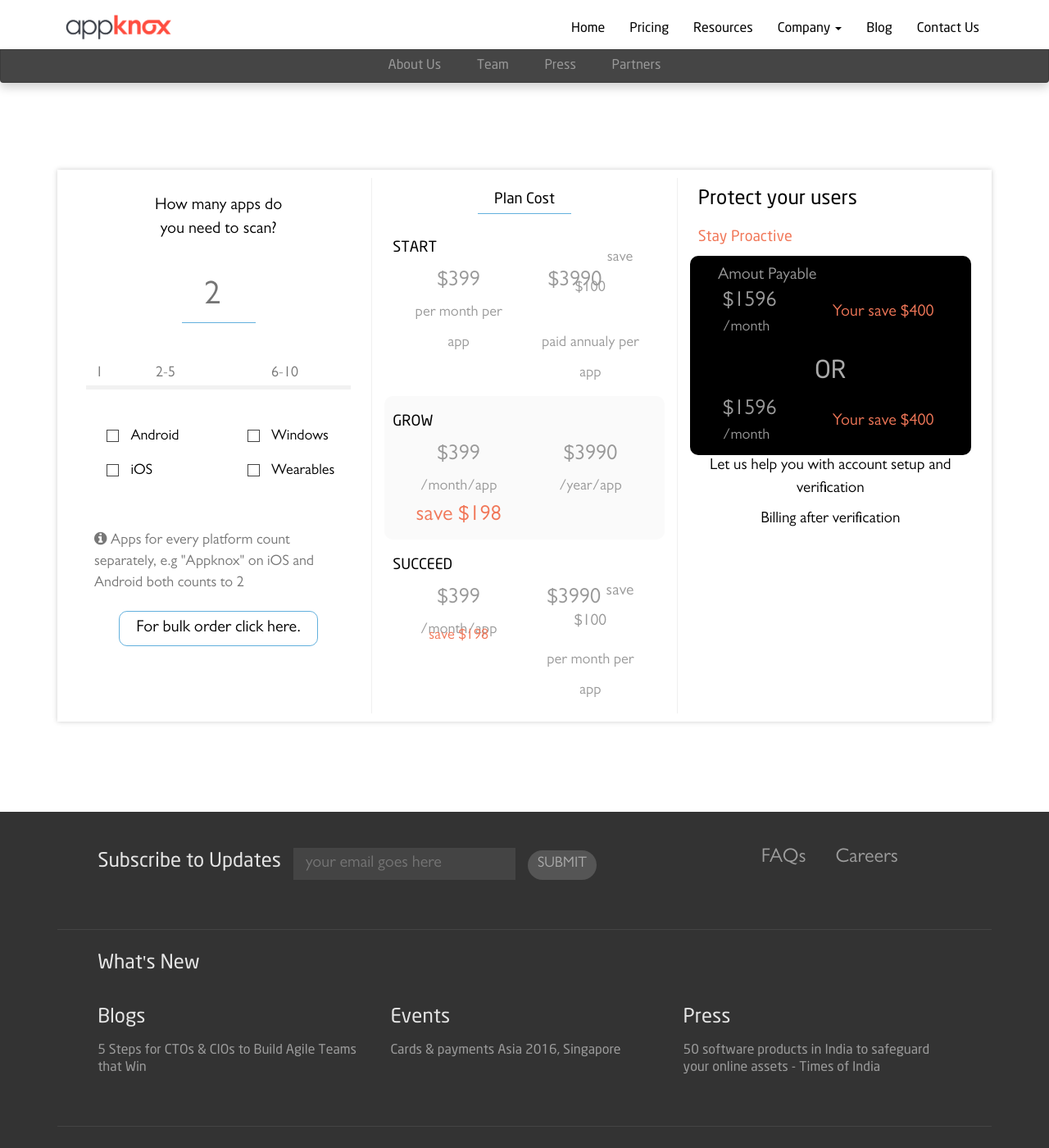
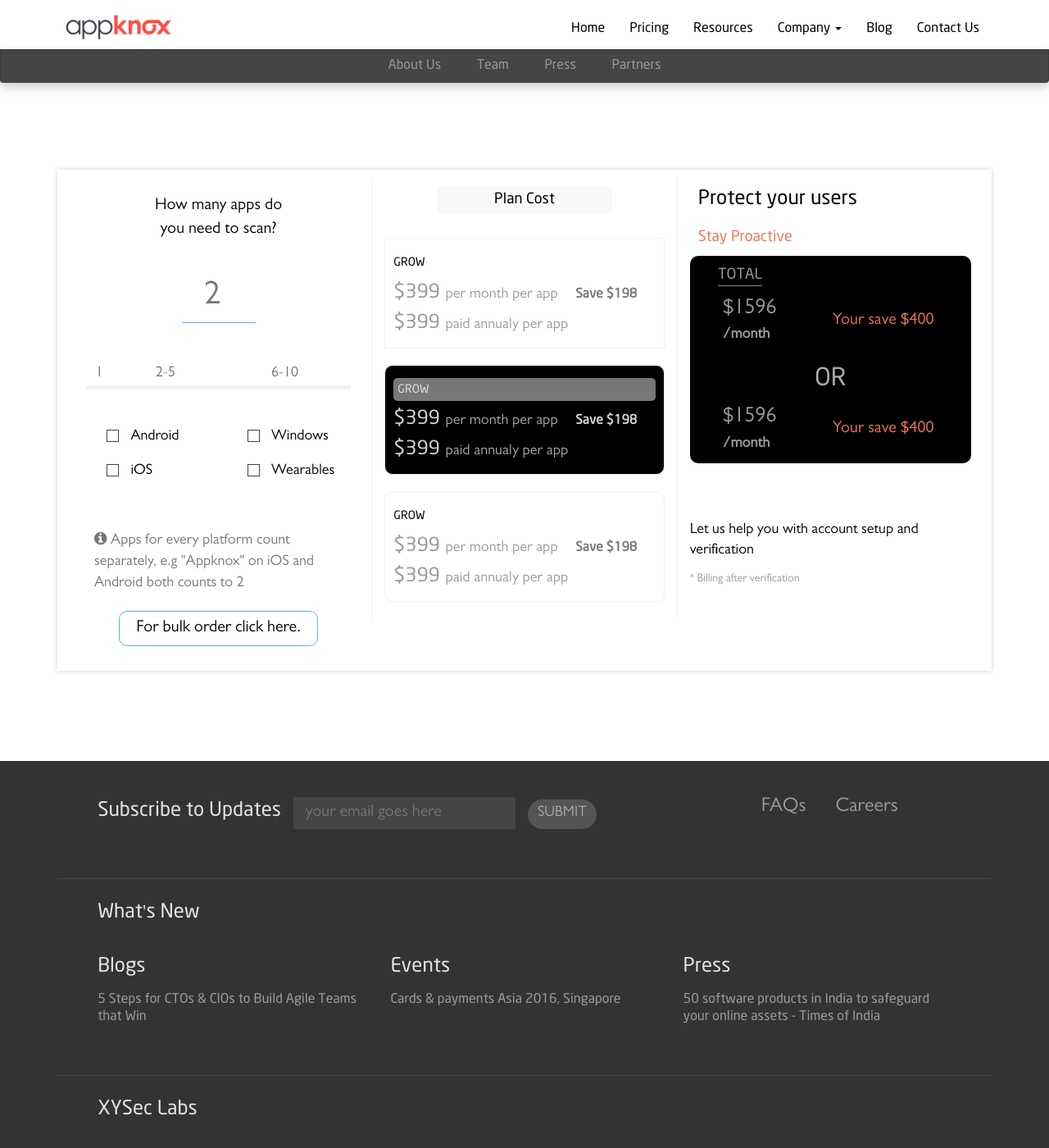
Before and after one commit to appknox/website, a Jekyll site: the page built from pricing.html, in a window 1280 px wide and 1400 px high, scrolled down 224 px. Shown: the whole window at 82% size. Built offline with Jekyll 4.4.1, drawn with Linux system fonts in a browser that asks for light colours; nearby versions of some CDN libraries; a script that is not in the unit is left out; comment, search, counter and statistics services are not loaded.

Commit message:
Pricing Modified

```diff
--- a/css/main.css
+++ b/css/main.css
@@ -35,12 +35,16 @@
 .bg-red{background:#ea2127;}
 .bg-dark{background:#333;}
 
+.bold{font-weight:bold}
+
 .xs-font{font-size: 0.7em}
 .small-font{font-size: 0.9em}
 .medium-font{font-size:1.1em}
 .big-font{font-size:1.3em}
 .large-font{font-size:1.5em;}
 .xl-font{font-size:1.7em;}
+.neosans{font-family: neosans}
+.gillsans{font-family: gillsansmtpro}
 .gills-24{font-size:24px;font-family: gillsansmtpro}
 .gills-30{font-size:30px;font-family: gillsansmtpro}
 .neosans-24{font-size:40px;font-family: neosans}
@@ -688,6 +692,12 @@
 
 /* PRICING PAGE */
 
+.horz-pricing-box{
+  padding:10px;
+  border:1px solid #f2f2f2;
+  margin:20px auto;
+}
+
 #pricingZoneBox{
   padding:10px;
   box-shadow:0px 0px 6px #ccc;
@@ -749,14 +759,24 @@
 
 .saveAmt{
   position: relative;
-  top:-30px;
-  font-size: 0.7em;
+  left:15px;
+  font-size: 0.6em;
+  font-family: neosans;
 }
 
-.bordered-blue{
+.gray-bg-butn-like{
   padding:5px 20px;
   display: inline-block;
-  border-bottom: 1px solid #62B0DD;
+  background: #F8F8F8;
+  border-radius: 5px;
+  padding: 5px 70px;
+}
+
+.active-package{
+  background: #ccc;
+  padding: 5px 2%;
+  border-radius: 5px;
+  color: #fff;
 }
 
 .max260{max-width: 260px}
@@ -782,6 +802,32 @@
 #platformZone{
   margin:20px 0;
   overflow: hidden;
+}
+#pricingHelpText{
+  margin-top:70px;
+}
+
+.bordered-bottom-text{
+  padding-bottom:0px;
+  margin-bottom:10px;
+  border-bottom:1px solid #888;
+  display: inline-block;
+}
+
+.activePricing div,.activePricing span{
+  color:#d4d4d4 !important;
+}
+
+.activePricing .xs-font{
+  color:#aaa !important;
+}
+
+.activePricingPlan{
+  padding: 5px 5px;
+  color: #ddd;
+  background: #777;
+  margin: 5px auto;
+  border-radius: 5px;
 }
 
 /* END PRICING PAGE */
--- a/pricing.html
+++ b/pricing.html
@@ -23,7 +23,7 @@
               How many apps do <br> you need to scan?
           </div>
           <div id="selectNumberZone" class="">
-            <span><input type="number" placeholder="2" id="noOfAppsInput" class="ak-gray-bg"/></span>
+            <span><input type="number" min="1" max="10" placeholder="2" id="noOfAppsInput" class="ak-gray-bg"/></span>
           </div>
           <div>
               <ul id="quantityZones" class="small-font gray-7 horz-pricing" data-quantizer="1,2-5,6-10">
@@ -63,49 +63,62 @@
       </li>
       <li class="col-md-4 " id="pricingInterMiddle">
         <div>
-            <h4 class="bordered-blue small-font">Plan Cost</h4>
+            <h4 class="gray-bg-butn-like small-font">Plan Cost</h4>
         </div>
-        <div class="horz-pricing">
-            <h4 class="text-left uppercase">Start</h4>
-            <div class="amount-zone gray-9 big-font">
-              <div class="col-md-6">$399 <br> <span class="xs-font">per month per app</span></div>
-              <div class="col-md-6">$3990 <span class="saveAmt">save $100</span> <br> <span class="xs-font">paid annualy per app</span></div>
+        <div class="horz-pricing-box">
+            <h5 class="text-left uppercase">Grow</h5>
+            <div class="amount-zone gray-9 big-font text-left">
+              <div>
+                <span class="neosans small-font">$399</span>
+                <span class="xs-font">per month per app</span>
+
+                <span class="saveAmt  bold gray-7">Save <span class="">$198</span></span>
+              </div>
+              <div >
+                <span class="neosans small-font">$399</span>
+                <span class="xs-font">paid annualy per app</span>
+              </div>
               <div class="clearfix"></div>
             </div>
         </div>
-        <div class="horz-pricing ak-gray-bg border-radius-10">
-            <h4 class="text-left uppercase">Grow</h4>
-            <div class="amount-zone gray-9 big-font">
-              <div class="col-md-6">
-                $399   <br>
-                <span class="xs-font">/month/app</span>
-                <br/>
-                <div class="red">save $198</div>
+        <div class="horz-pricing-box ak-black-bg border-radius-10 activePricing">
+            <h5 class="text-left uppercase activePricingPlan">Grow</h5>
+            <div class="amount-zone gray-9 big-font text-left">
+              <div>
+                <span class="neosans small-font">$399</span>
+                <span class="xs-font">per month per app</span>
+
+                <span class="saveAmt  bold gray-7">Save <span class="">$198</span></span>
               </div>
-              <div class="col-md-6">$3990  <br> <span class="xs-font">/year/app</span></div>
+              <div >
+                <span class="neosans small-font">$399</span>
+                <span class="xs-font">paid annualy per app</span>
+              </div>
               <div class="clearfix"></div>
             </div>
         </div>
-        <div class="horz-pricing">
-            <h4 class="text-left uppercase">Succeed</h4>
-            <div class="amount-zone gray-9 big-font">
-              <div class="col-md-6">
-                $399   <br>
-                <span class="xs-font">/month/app</span>
-                <br/>
-                <span class="saveAmt red">save $198</span>
+        <div class="horz-pricing-box  border-radius-10">
+            <h5 class="text-left uppercase">Grow</h5>
+            <div class="amount-zone gray-9 big-font text-left">
+              <div>
+                <span class="neosans small-font">$399</span>
+                <span class="xs-font">per month per app</span>
+
+                <span class="saveAmt bold gray-7">Save <span class="">$198</span></span>
               </div>
-              <div class="col-md-6">$3990 <sup>save $100</sup> <br> <span class="xs-font">per month per app</span></div>
+              <div >
+                <span class="neosans small-font">$399</span>
+                <span class="xs-font">paid annualy per app</span>
+              </div>
               <div class="clearfix"></div>
             </div>
         </div>
-
       </li>
       <li class="col-md-4 ">
         <h3 class="text-left horz-pricing">Protect your users</h3>
         <h4 class="text-left red horz-pricing">Stay Proactive</h4>
         <div id="rightSaveZone" class="horz-pricing ak-black-bg border-radius-10 gray-9">
-          <div class="text-left gray-9">Amout Payable</div>
+          <div class="text-left gray-9"><span class="bordered-bottom-text uppercase neosans small-font">Total</span> </div>
           <div>
             <div>
               <div class="inBlock50 big-font text-left">
@@ -124,10 +137,10 @@
             </div>
           </div>
         </div>
-        <p>
+        <p id="pricingHelpText" class="text-left small-font">
           Let us help you with account setup and verification
         </p>
-        <p>Billing after verification</p>
+        <p class="xs-font gray-9 text-left">* Billing after verification</p>
       </li>
       <li class="clearfix"></li>
     </ul>
```
